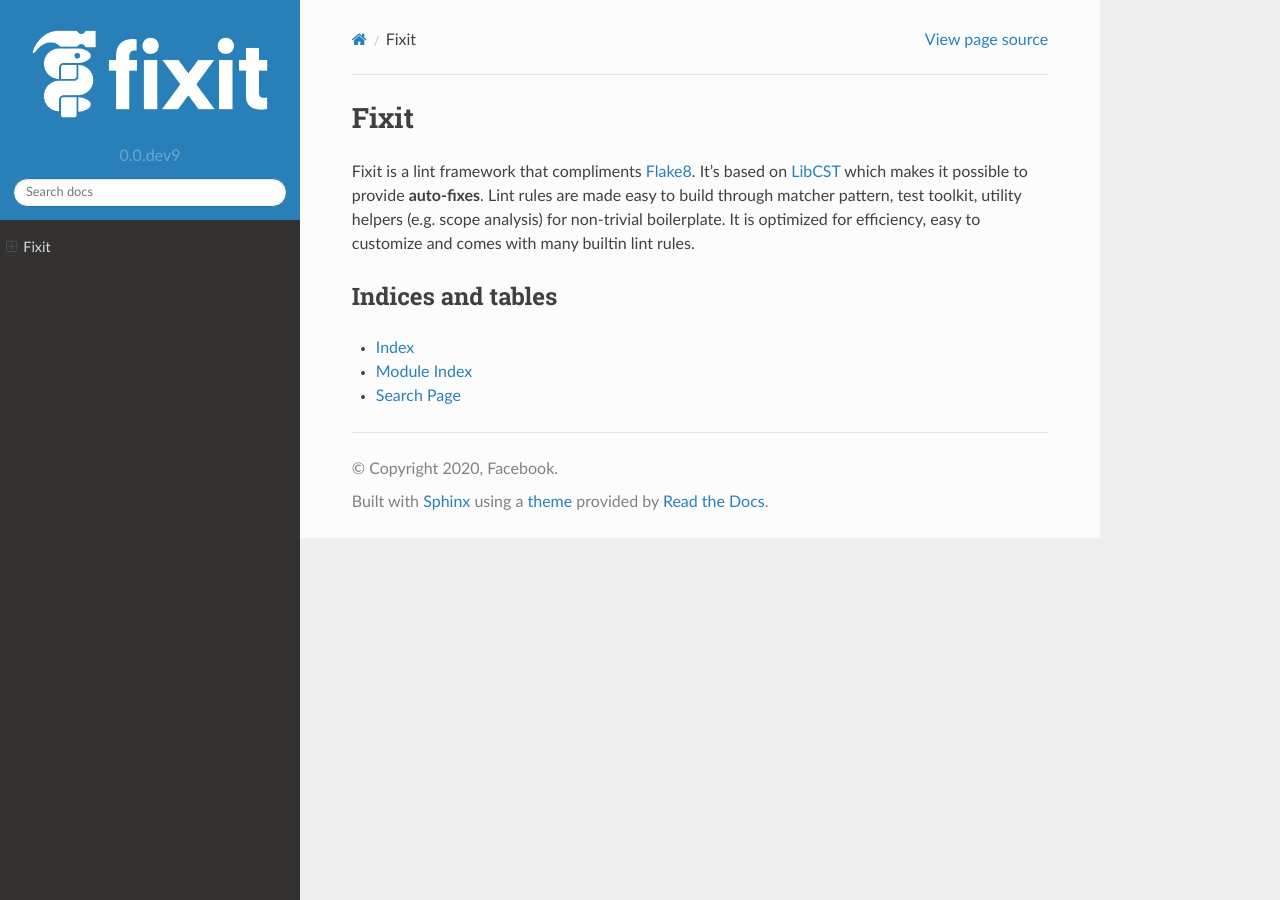
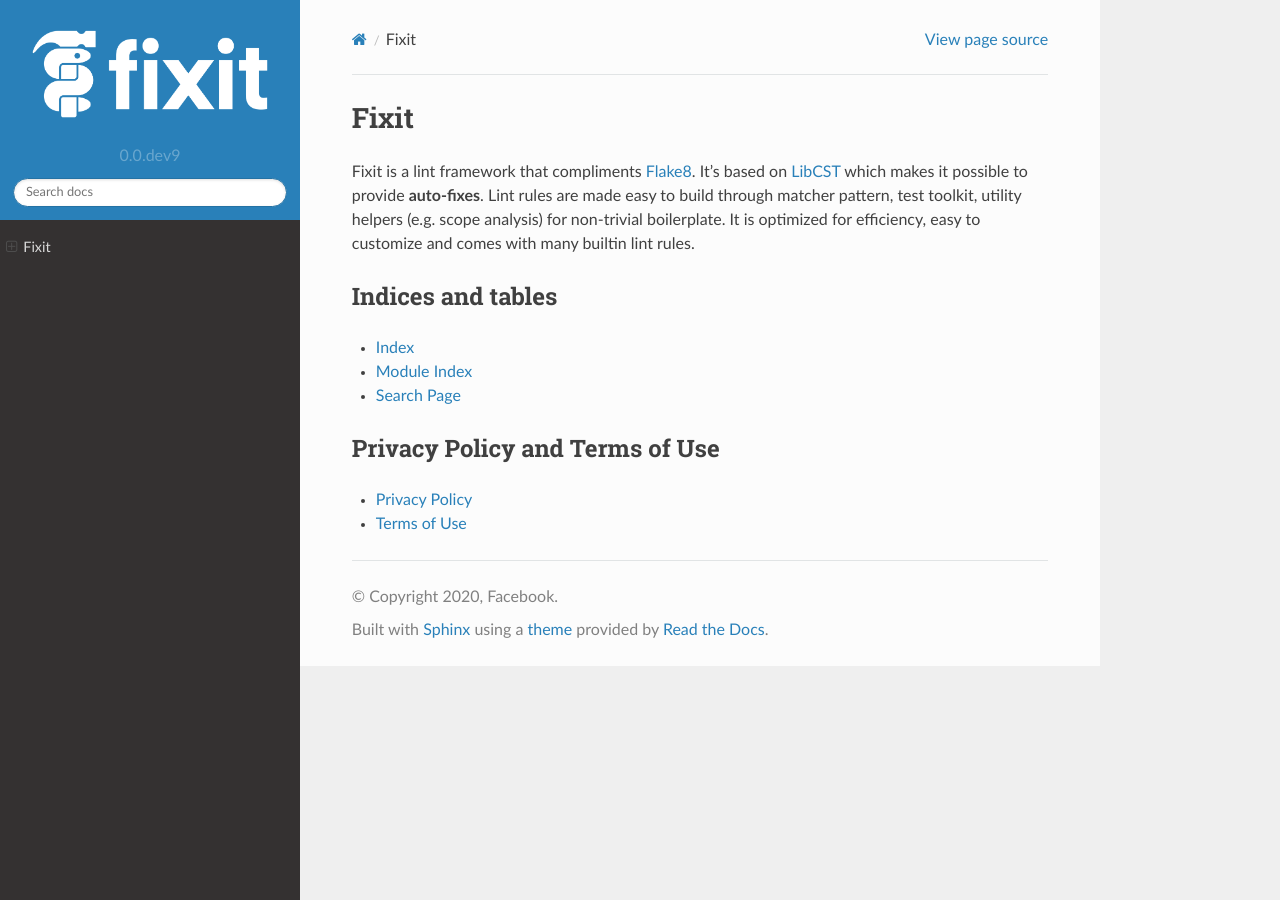
Before and after one commit to Instagram/Fixit, a Sphinx documentation site: the page built from docs/source/index.rst, in a window 1280 px wide. Built offline with Sphinx 7.4.7 and the Read the Docs theme 2.0.0, drawn with Linux system fonts in a browser that asks for light colours; some of the changed lines change nothing that is shown.

Commit message:
[doc] add further reading to README, add privacy policy to doc

```diff
--- a/README.rst
+++ b/README.rst
@@ -14,6 +14,10 @@
 It is optimized for efficiency, easy to customize and comes with many builtin lint rules.
 
 .. intro-end
+
+Further Reading
+---------------
+- `Static Analysis at Scale: An Instagram Story. <https://instagram-engineering.com/static-analysis-at-scale-an-instagram-story-8f498ab71a0c>`_
 
 Development
 -----------
@@ -72,4 +76,14 @@
 License
 =======
 
-Fixit is MIT licensed, as found in the LICENSE file.
+Fixit is `MIT licensed <LICENSE>`_, as found in the LICENSE file.
+
+.. fb-docs-start
+
+Privacy Policy and Terms of Use
+===============================
+
+- `Privacy Policy <https://opensource.facebook.com/legal/privacy>`_
+- `Terms of Use <https://opensource.facebook.com/legal/terms>`_
+
+.. fb-docs-end
--- a/docs/source/index.rst
+++ b/docs/source/index.rst
@@ -19,18 +19,8 @@
 
 .. toctree::
    :maxdepth: 2
-   :caption: Introduction:
-
-
-
-.. toctree::
-   :maxdepth: 2
    :caption: Tutorial:
 
-
-.. toctree::
-   :maxdepth: 2
-   :caption: Reference:
 
 
 Indices and tables
@@ -39,3 +29,7 @@
 * :ref:`genindex`
 * :ref:`modindex`
 * :ref:`search`
+
+.. include:: ../../README.rst
+    :start-after: fb-docs-start
+    :end-before: fb-docs-end
```
Also changed, not shown: .github/PULL_REQUEST_TEMPLATE.md (added).
